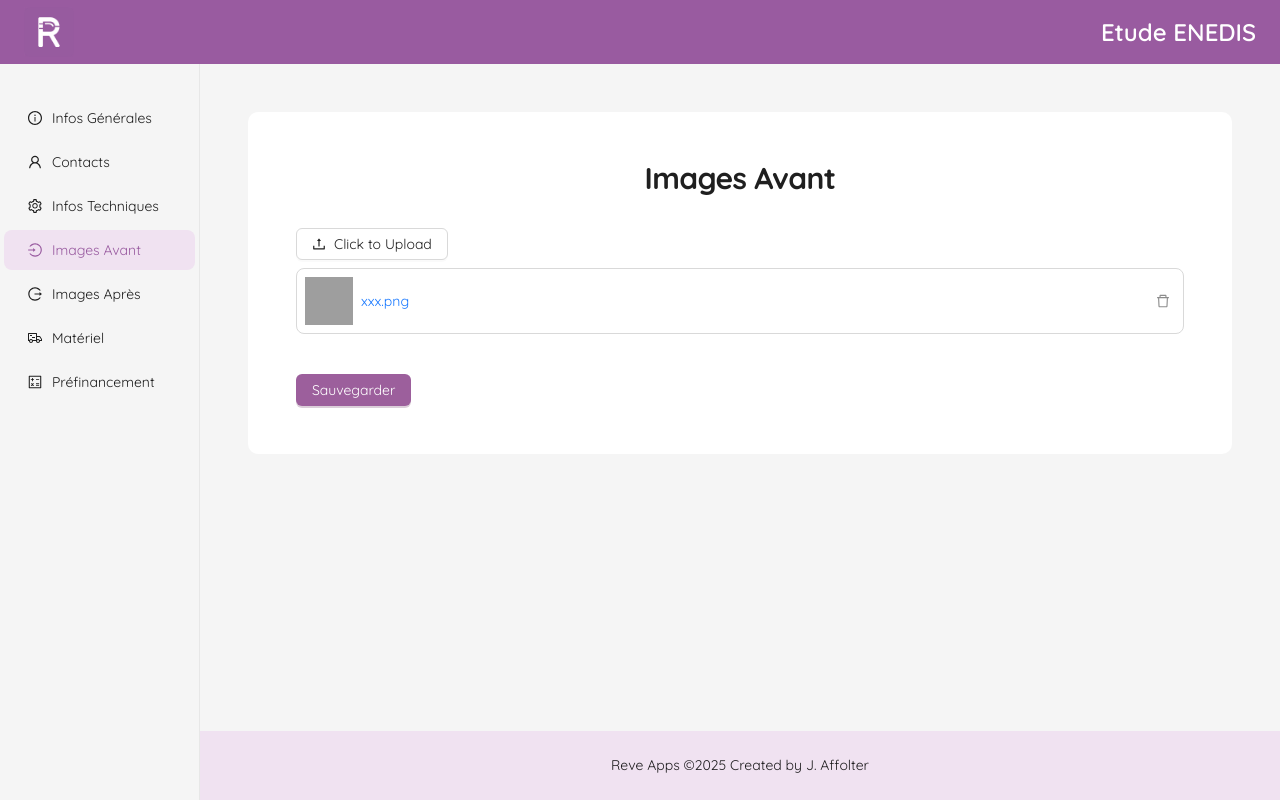
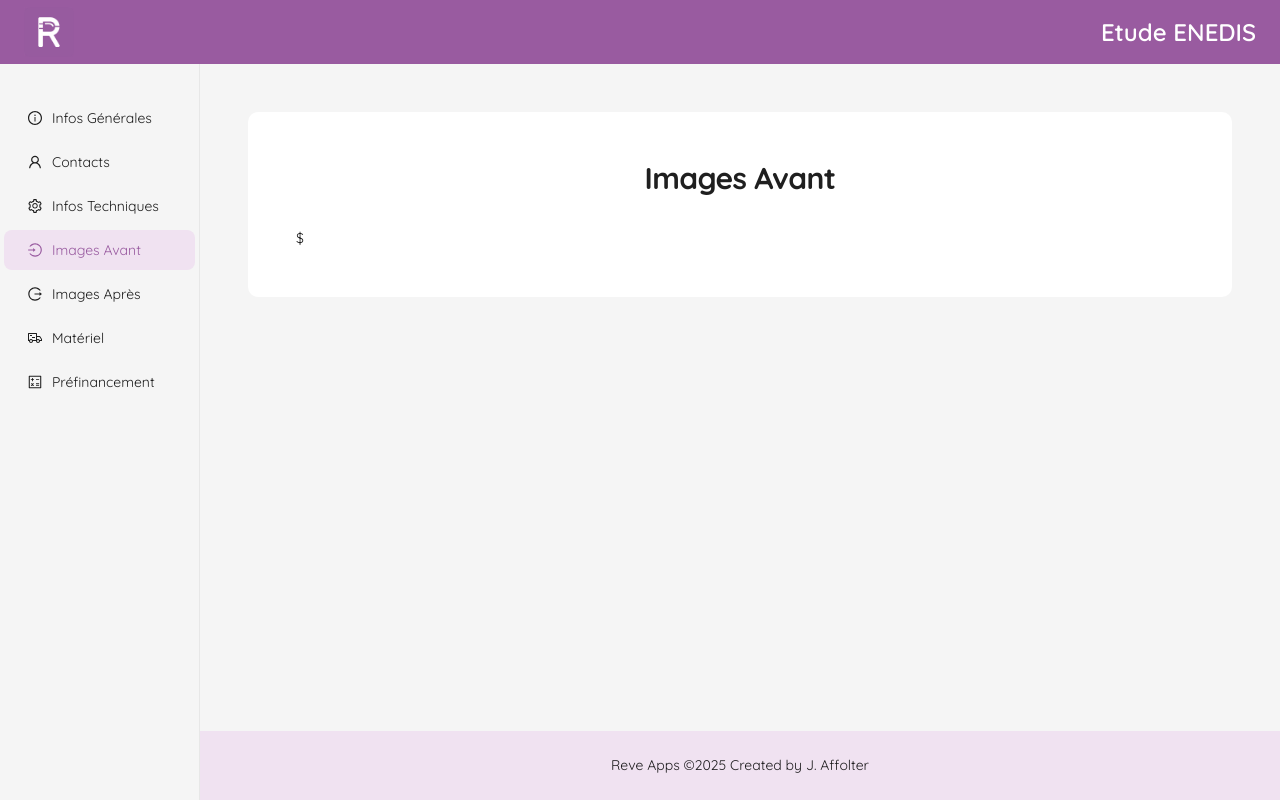
Before and after one commit to joanne-affolter/Etudes, a Next.js app: page /etudes/1/images-avant in a window 1280 px wide. Built offline with nearby package versions, Linux system fonts and the light colour scheme; grey boxes are pictures that could not be loaded; what @ant-design/nextjs-registry would draw is missing.

Commit message:
remove warnings

```diff
--- a/src/app/etudes/[id]/images-avant/page.js
+++ b/src/app/etudes/[id]/images-avant/page.js
@@ -137,11 +137,29 @@ const ImageHandler = forwardRef(function ImageHandler(_, ref) {
 });
 
 
+function ImagePanel({section, parkingIdx}) {
+    const childRef = useRef(null);
+    const onSave = async () => {
+        // Implement save logic here
+    }
+
+    return (
+    <div className="p-12">
+        <h1 className='text-2xl font-bold mb-8'>{section}</h1>
+        <ImageHandler ref={childRef} />
+        <div className="flex align-center justify-start mt-10">
+            <SaveButton onSave={onSave} />
+        </div>
+    </div>
+    );
+}
+
+
 /* ---------------- Page ---------------- */
-export default function ImagesApresPage() {
+export default function ImagesAvantPage() {
   const { id } = useParams();
   const [loading, setLoading] = useState(false);
-  const childRef = useRef(null);
+
 
   const onSave = async () => {
     const ordered = childRef.current?.getOrderedFiles() || [];
@@ -190,10 +208,7 @@ export default function ImagesApresPage() {
         </div>
       ) : (
         <>
-          <ImageHandler ref={childRef} />
-          <div className="flex align-center justify-start mt-10">
-            <SaveButton onSave={onSave} />
-          </div>
+          $
         </>
       )}
     </div>
--- a/src/app/etudes/page.js
+++ b/src/app/etudes/page.js
@@ -6,7 +6,8 @@ import { CheckCircleOutlined, CloseCircleOutlined, HomeOutlined } from "@ant-des
 
 import { Accueil, EnCours, Archives, DrawerNew } from './components';
 import {fetchProjects, createProject, updateStatut} from './data';
-import { Router } from 'next/router';
+
+import Image from 'next/image';
 
 import { useRouter } from "next/navigation";
 const { Header, Content, Sider, Footer } = Layout;
```
